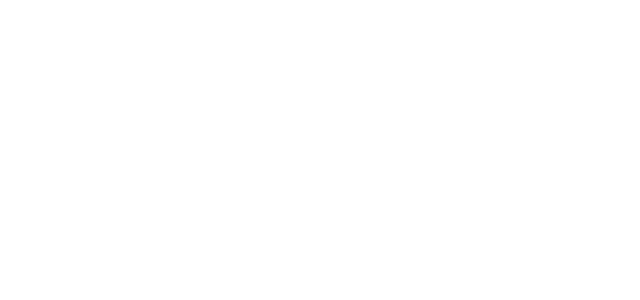
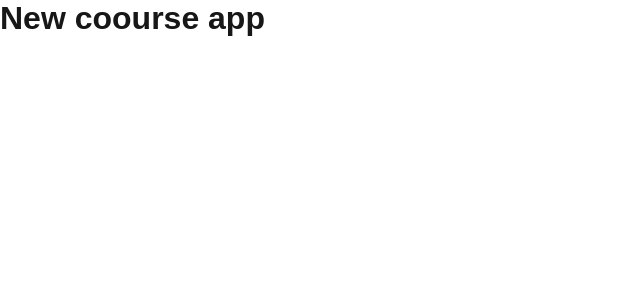
Before and after one commit to ashkkr/course-next-ap, a Next.js app: page / in a window 1280 px wide. Shown: the top 300 px of the page, without its empty margins (0-640 px from the left). Built offline with nearby package versions, Linux system fonts and the light colour scheme.

Commit message:
testing another commit

```diff
--- a/pages/_app.tsx
+++ b/pages/_app.tsx
@@ -2,5 +2,5 @@
 import type { AppProps } from "next/app";
 
 export default function App({ Component, pageProps }: AppProps) {
-  return <h1></h1>
+  return <h1>New coourse app</h1>
 }
```
